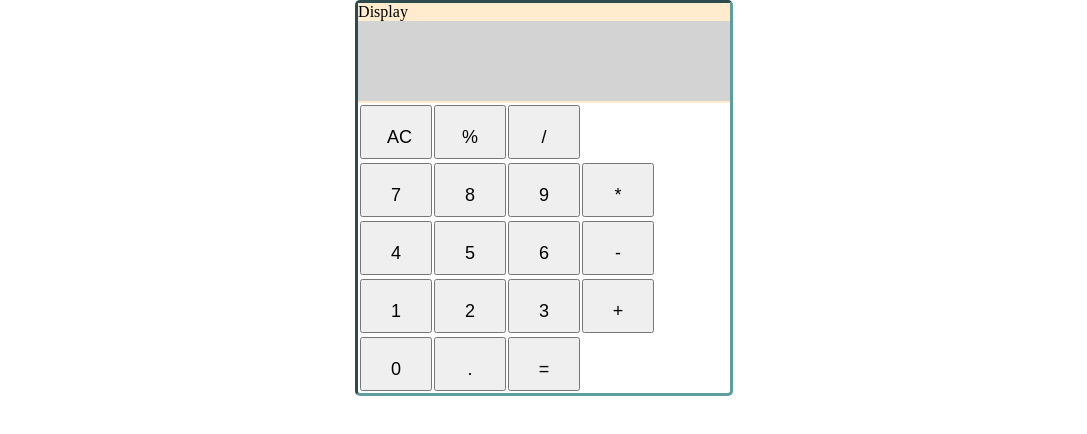
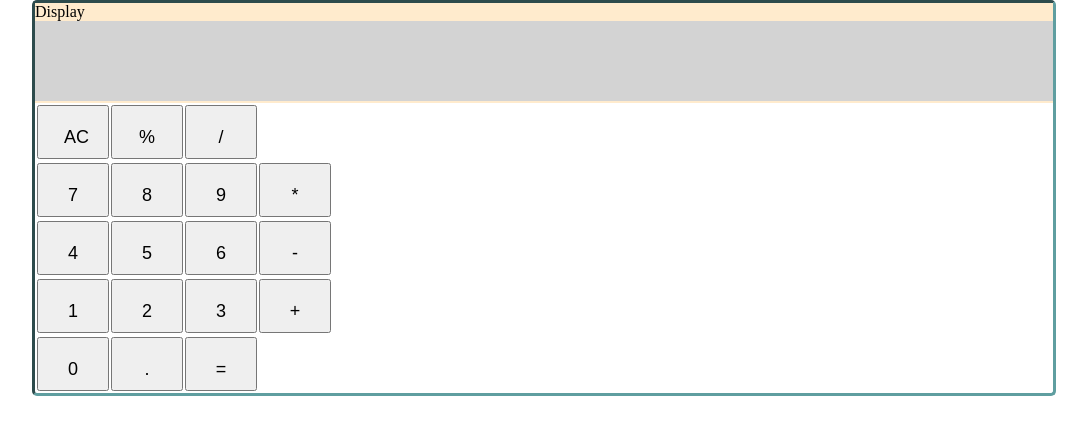
Before and after one commit to SarunSeepomkun/Calculator, a React (Create React App) app: page / in a window 1280 px wide. Shown: the top 434 px of the page, without its empty margins (96-1183 px from the left). Built offline with nearby package versions, Linux system fonts and the light colour scheme.

Commit message:
Update Calculator.css

```diff
--- a/src/components/Calculator.css
+++ b/src/components/Calculator.css
@@ -10,7 +10,8 @@
   border-style: inset;
   border-radius: 5px;
   border-color: cadetblue;
-  max-width: 850px;
+  width: 100%;
+  max-width: 1024px;
 }
 
 .resultDisplay {
```
